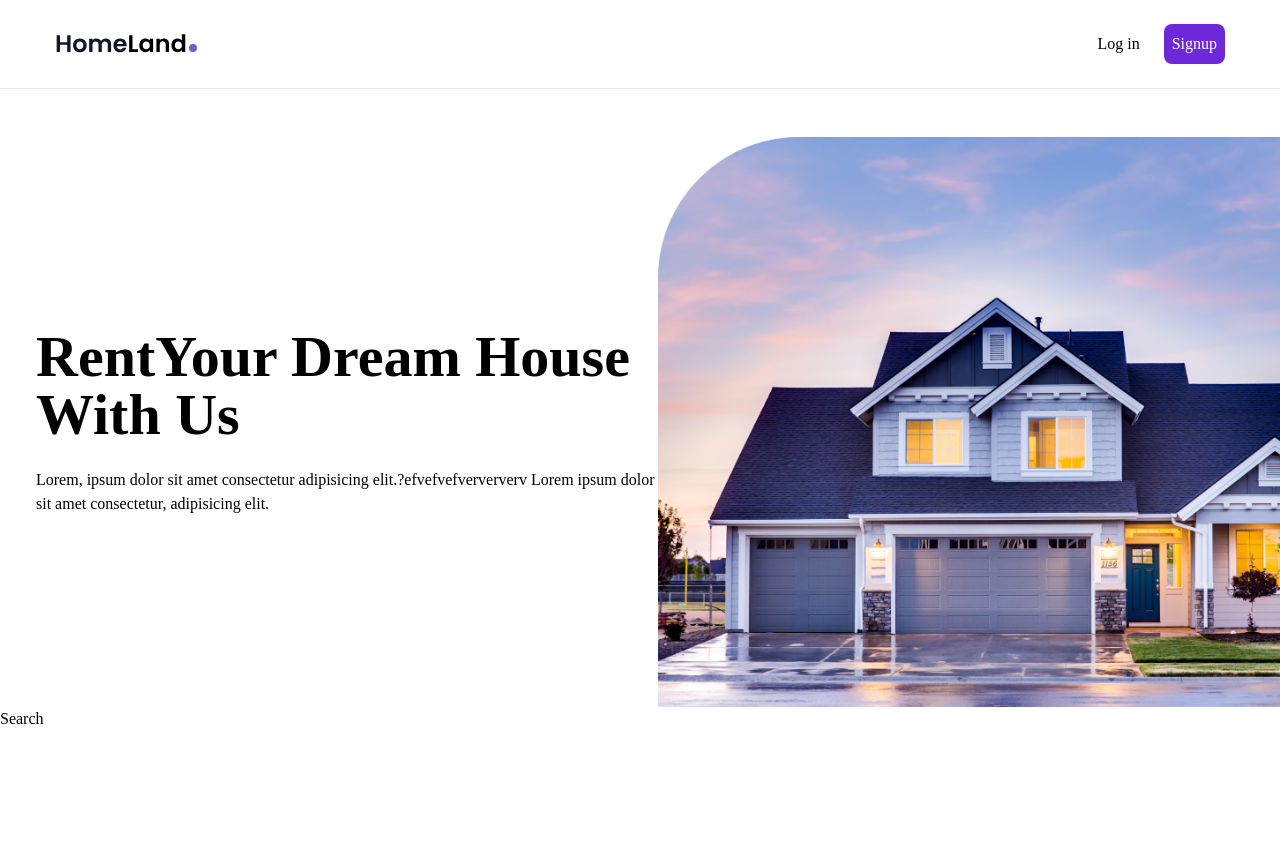
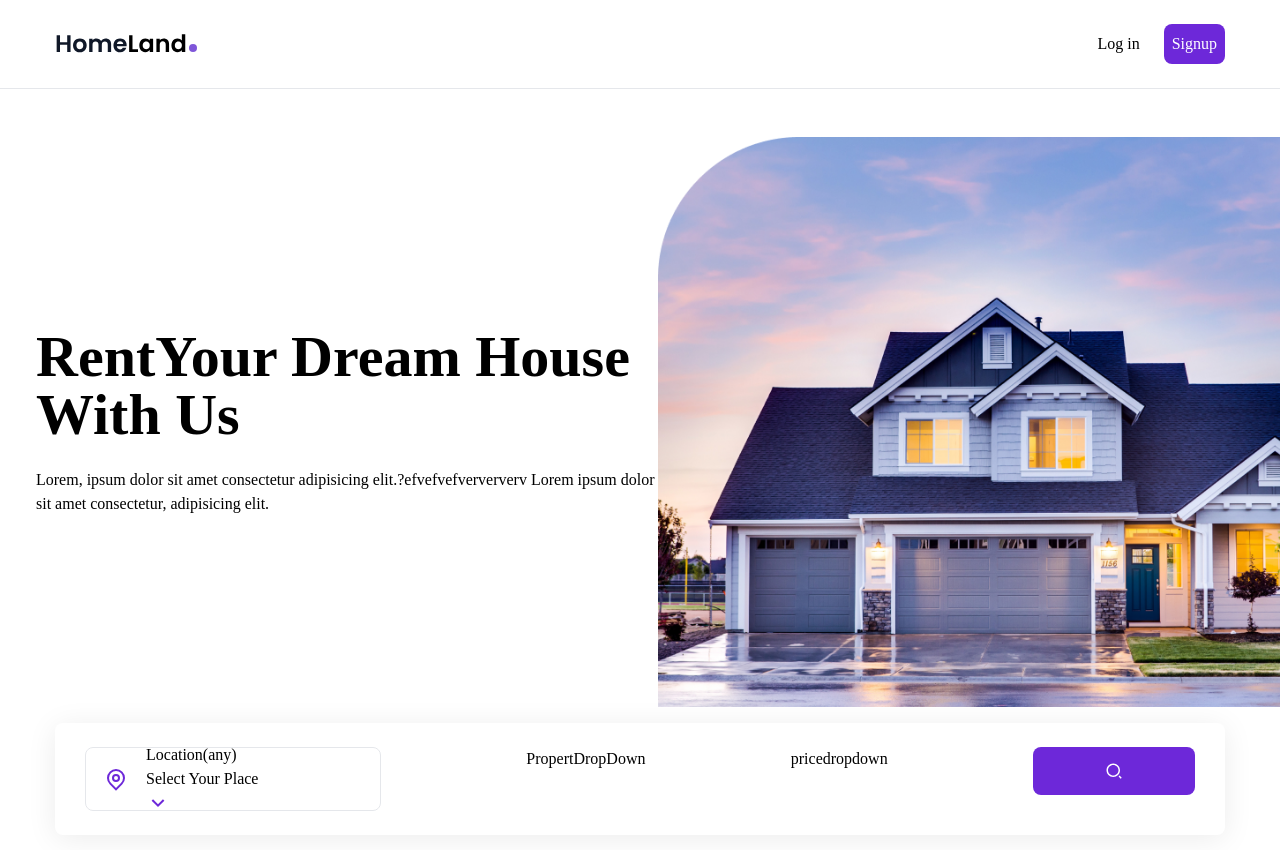
Before and after one commit to athifbinu/Real-Estate-App, a React (Create React App) app: page / in a window 1280 px wide. Shown: the top 850 px of the page. Built offline with nearby package versions, Linux system fonts and the light colour scheme.

Commit message:
add some data

```diff
--- a/src/components/CountryDropDown.jsx
+++ b/src/components/CountryDropDown.jsx
@@ -1,11 +1,39 @@
-import React from 'react';
+import React, { useContext, useState } from 'react';
+import { RiMapPinLine,RiArrowDownSLine,RiArrowUpSLine,} from 'react-icons/ri';
+
+import { Menu } from '@headlessui/react';
+import { HouseContext } from './HouseContext';
+
+
 
 const CountryDropDown = () => {
+
+  const {country,setCountry,countries}=useContext(HouseContext)
+
+
+      const [isOpen,setIsOpen]=useState(false)
   return (
-    <div>
-      Country drop
-    </div>
+    <Menu as='div' className='dropdown relative'>
+       <Menu.Button onClick={()=>setIsOpen(!isOpen)} className='dropdown-btn w-full
+       text-left '>
+
+         <RiMapPinLine className='dropdown-icon-primary'/>
+         <div>
+          <div>{country}</div>
+          <div>Select Your Place</div>
+          {
+            isOpen ? (
+              <RiArrowUpSLine className='dropdown-icon-primary'/>
+            ) :(
+              <RiArrowDownSLine className='dropdown-icon-primary'/>
+            )
+          }
+         </div>
+       </Menu.Button>
+    </Menu>
   );
 }
 
 export default CountryDropDown;
+
+//dropdown-icon-primary => is  a costum css
--- a/src/components/HouseContext.jsx
+++ b/src/components/HouseContext.jsx
@@ -1,11 +1,46 @@
-import React from 'react';
+import React, { createContext, useState } from 'react';
 
-const HouseContext = () => {
+
+import { housesData } from '../asssets/Data/data';
+
+
+export const HouseContext =createContext()
+
+const HouseContextProvider = ({children}) => {
+
+    const [houses,setHouse]=useState(housesData)
+    const [country,setCountry]=useState('Location(any)')
+    const [countries,setCountries]=useState([])
+    const [property,setProperty]=useState("property type (any)")
+    const [properties,setPropeties]=useState([])
+    const [price,setPrice]=useState('price range (any)')
+    const [loading,setLoading]=useState('false')
+
+
   return (
-    <div>
-      housecontext
-    </div>
+    <HouseContext.Provider value={{
+      country,
+      setCountry,
+      countries,
+      property,
+      setProperty,
+      properties,
+      price,
+      setPrice,
+      houses,
+      loading,
+
+
+    }}>
+    {children}
+    </HouseContext.Provider>
+
+
   );
 }
 
-export default HouseContext;
+export default HouseContextProvider;
+
+
+
+//create a context
--- a/src/components/Search.jsx
+++ b/src/components/Search.jsx
@@ -1,9 +1,31 @@
-import React from 'react';
+import React, { useContext } from 'react';
+
+
+import CountryDropDown from './CountryDropDown';
+import PropertDropDown from './PropertDropDown';
+import PriceRangeDropDown from './PriceRangeDropDown';
+
+import {RiSearch2Line} from "react-icons/ri"
+
+import { HouseContext } from './HouseContext';
 
 const Search = () => {
+
+
+
   return (
-    <div>
-      Search
+    <div className='px-[30px] py-6 max-w-[1170px]
+    mx-auto flex flex-col lg:flex-row justify-between
+    gap-4 lg:gap-x-3 relative lg:top-4 lg:shadow-1 bg-white
+    lg:bg-transparent lg:backdrop-blur rounded-lg'>
+      <CountryDropDown/>
+      <PropertDropDown/>
+      <PriceRangeDropDown/>
+      <button className='bg-violet-700 hover:bg-violet-800 transition
+       w-full lg:max-w-[162px] h-12 rounded-lg flex justify-center items-center
+        text-white text-lg'>
+         <RiSearch2Line/>
+      </button>
     </div>
   );
 }
--- a/src/index.js
+++ b/src/index.js
@@ -4,12 +4,15 @@ import "./index.css";
 import App from "./App";
 
 import { BrowserRouter } from "react-router-dom";
+import HouseContextProvider from "./components/HouseContext";
 
 const root = ReactDOM.createRoot(document.getElementById("root"));
 root.render(
   <React.StrictMode>
+    <HouseContextProvider>
     <BrowserRouter>
       <App />
     </BrowserRouter>
+    </HouseContextProvider>
   </React.StrictMode>
 );
```
Also changed, not shown: src/asssets/Data/data.js (+49 -48 lines).
